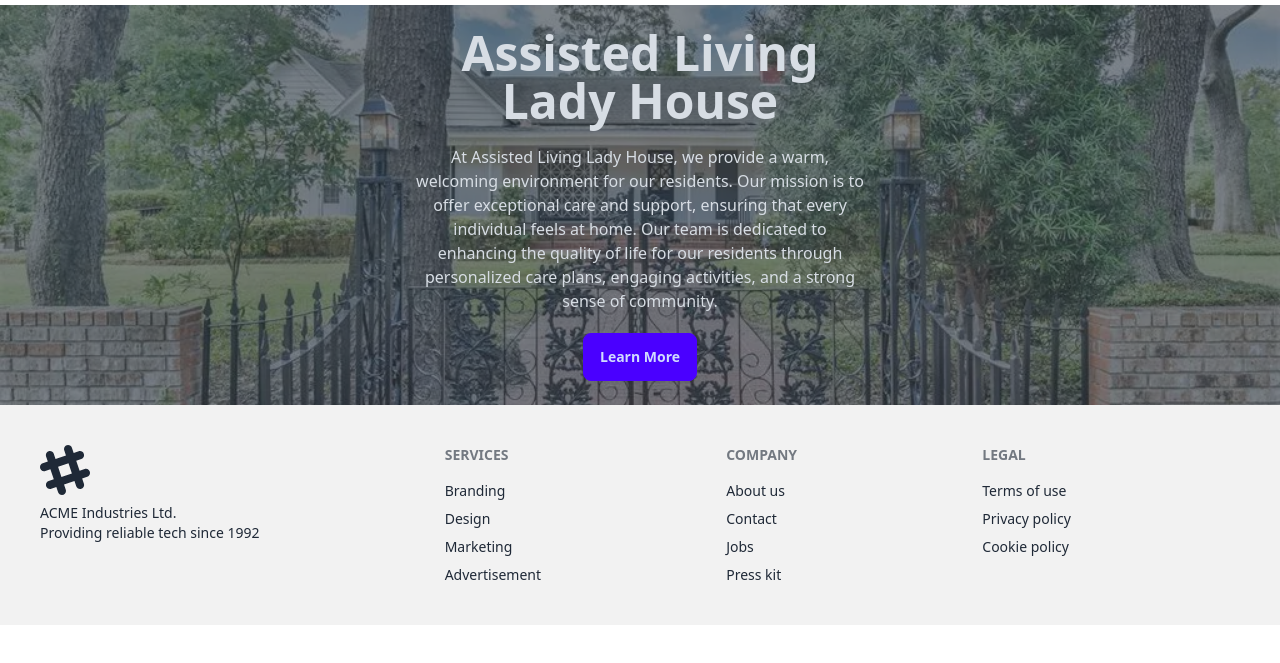
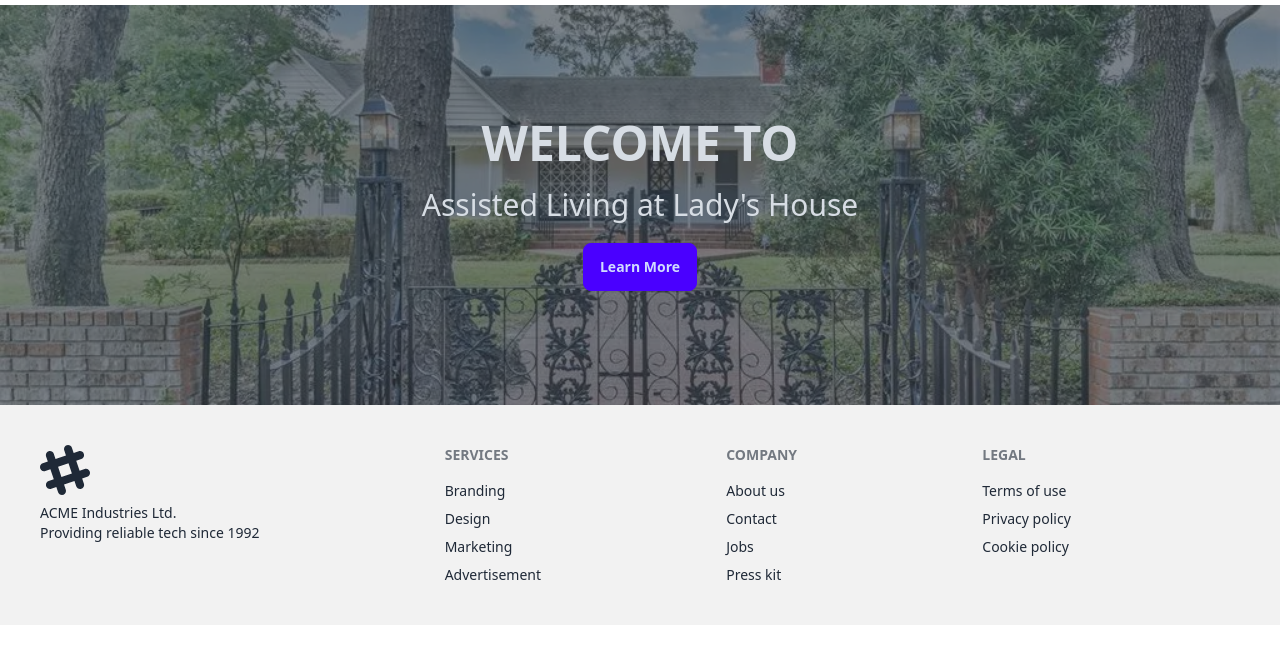
Before and after one commit to caleblopez96/ALLH, a website: page index.html in a window 1280 px wide. Shown: the part 63-726 px from the top of the page. Drawn offline with Linux system fonts and the light colour scheme; a web font is replaced by a local one.

Commit message:
Add files via upload

```diff
--- a/index.html
+++ b/index.html
@@ -87,20 +87,19 @@
     </div>
   </div>
 
-  <div
-  class="hero min-h-[50vh]"
+  <div class="hero min-h-[50vh]"
   style="background-image: url(/assets/images/front-gate-wbp.webp);">
   <div class="hero-overlay bg-opacity-60"></div>
   <div class="hero-content text-neutral-content text-center">
     <div class="max-w-md">
-      <h1 class="mb-5 text-5xl font-bold">Assisted Living Lady House</h1>
-      <p class="mb-5">
-        At Assisted Living Lady House, we provide a warm, welcoming environment for our residents. Our mission is to offer exceptional care and support, ensuring that every individual feels at home. Our team is dedicated to enhancing the quality of life for our residents through personalized care plans, engaging activities, and a strong sense of community.
-      </p>
+      <h1 class="mb-5 text-5xl font-bold">WELCOME TO</h1>
+      <h2 class="mb-5 text-3xl">
+        Assisted Living at Lady's House
+      </h2>
       <button class="btn btn-primary">Learn More</button>
     </div>
   </div>
-</div>
+  </div>
 
   <footer class="footer bg-base-200 text-base-content p-10">
     <aside>
```
Also changed, not shown: src/output.css.
